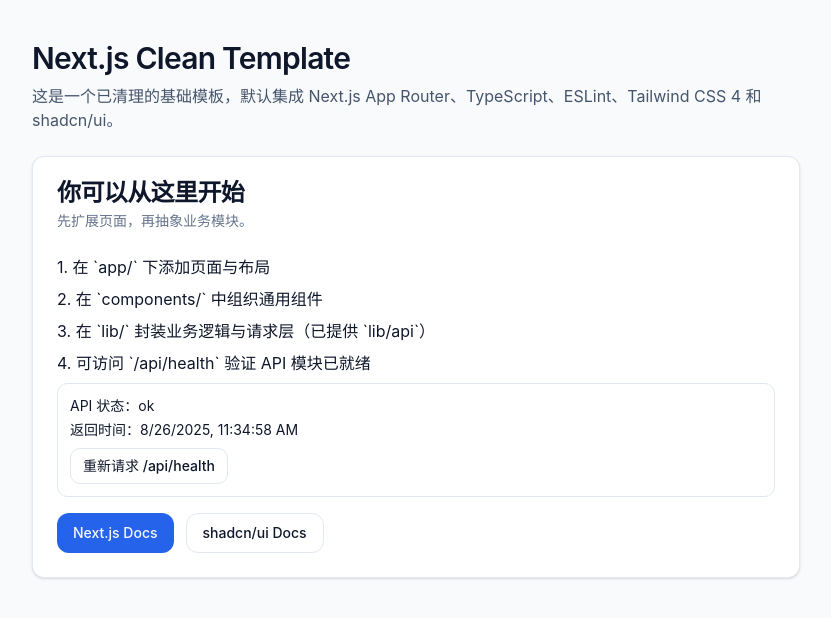
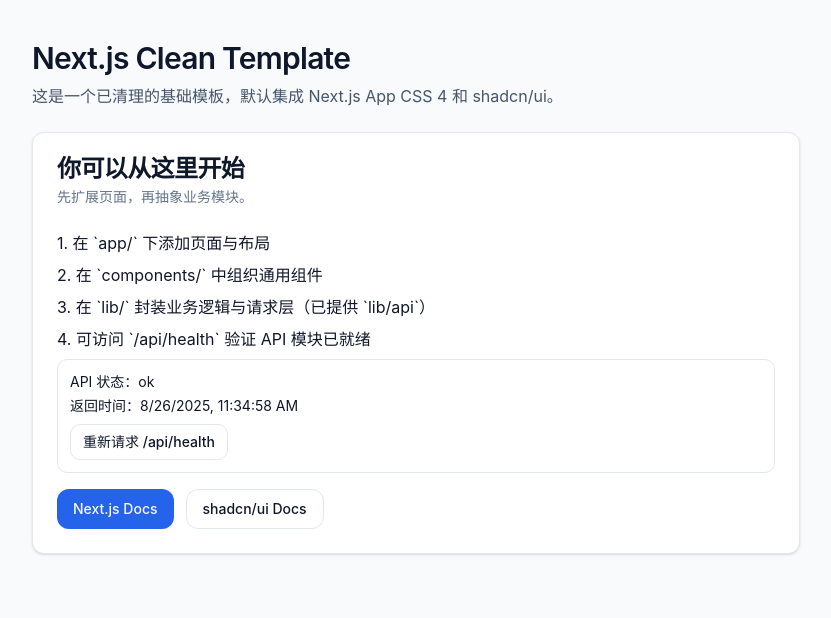
Before and after one commit to zrkun/nextjs, a Next.js app: page / in a window 1280 px wide. Shown: the top 618 px of the page, without its empty margins (224-1055 px from the left). Built offline with nearby package versions, Linux system fonts and the light colour scheme.

Commit message:
feat: 测试自动化部署

```diff
--- a/app/page.tsx
+++ b/app/page.tsx
@@ -40,7 +40,7 @@ export default function HomePage() {
         <div className="space-y-2">
           <h1 className="text-3xl font-semibold tracking-tight">Next.js Clean Template</h1>
           <p className="text-sm text-slate-600 md:text-base">
-            这是一个已清理的基础模板，默认集成 Next.js App Router、TypeScript、ESLint、Tailwind CSS
+            这是一个已清理的基础模板，默认集成 Next.js App CSS
             4 和 shadcn/ui。
           </p>
         </div>
```
